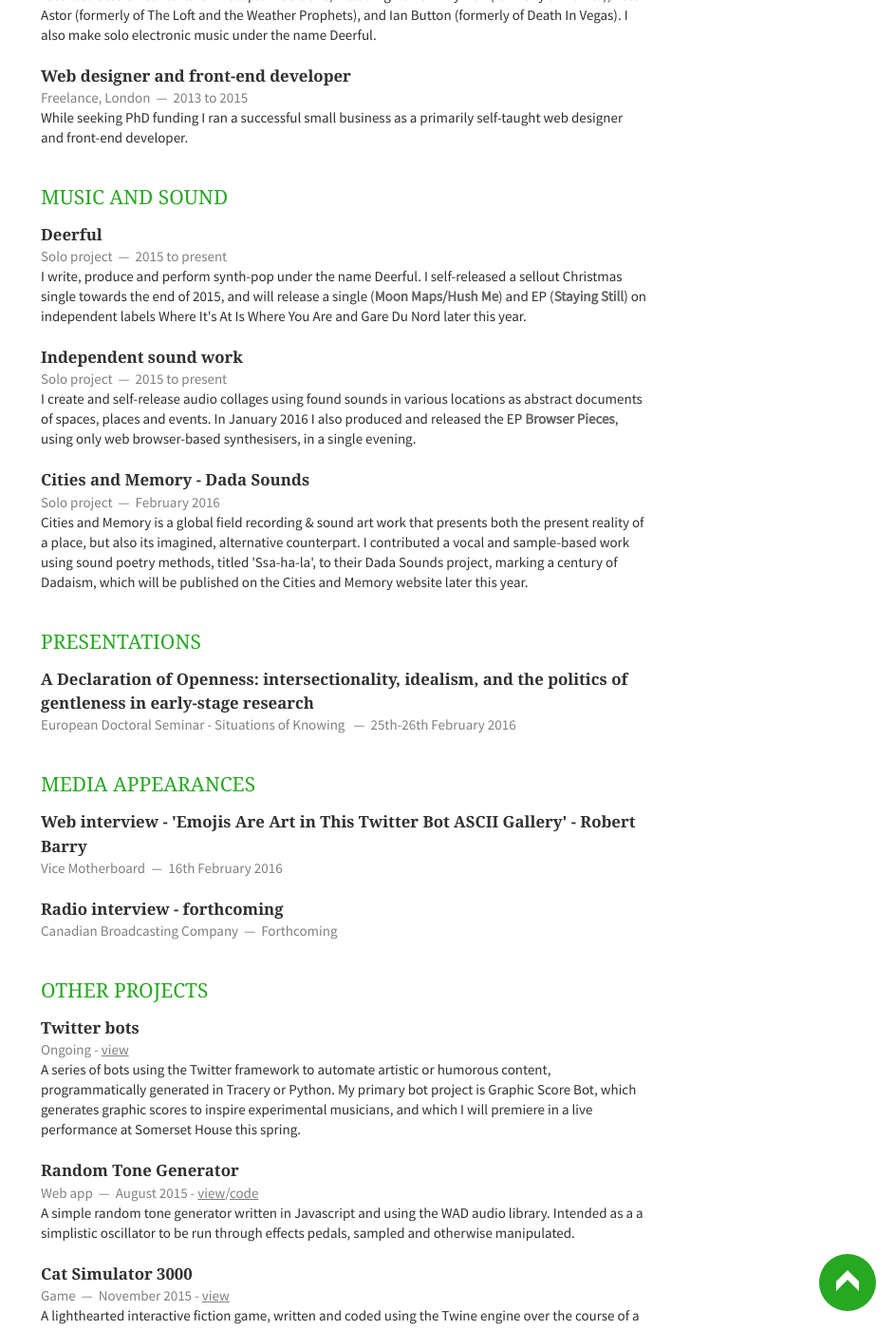
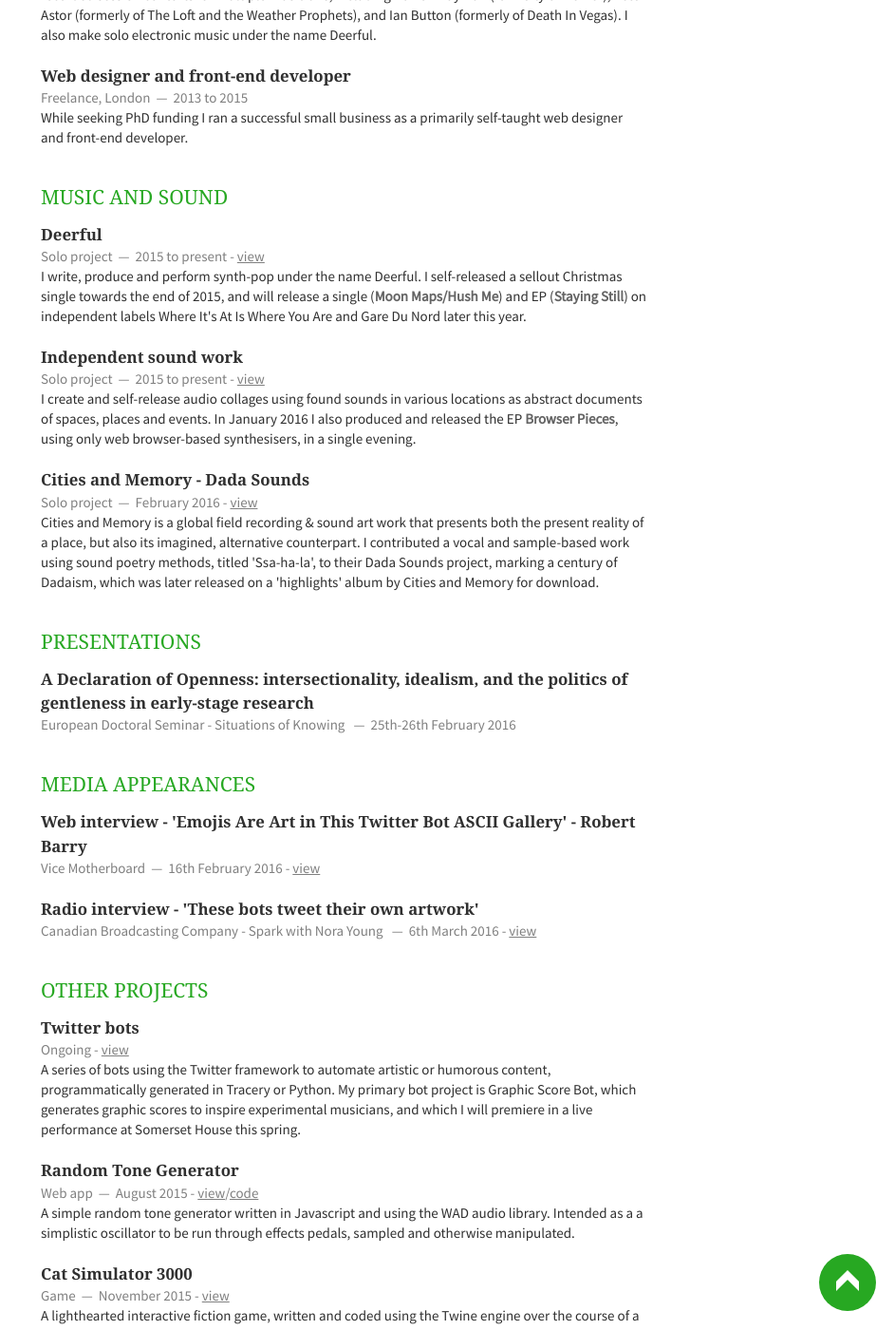
Before and after one commit to emmawinston/cv, a Jekyll site: the page built from index.html, in a window 1280 px wide and 1400 px high, scrolled down 1169 px. Shown: the whole window at 95% size, without its empty margins (337-1280 px from the left). Built offline with Jekyll 4.4.1, drawn with Linux system fonts in a browser that asks for light colours; nearby versions of some CDN libraries; Markdown is read by kramdown in place of the engine named in the settings; the list of posts is cut into pages by our own code.

Commit message:
updated music and media pages

```diff
--- a/_includes/media.html
+++ b/_includes/media.html
@@ -3,14 +3,14 @@
     <article>
         <header>
             <h1>Web interview - 'Emojis Are Art in This Twitter Bot ASCII Gallery' - Robert Barry</h1>
-            <span><address>Vice Motherboard</address><time>16th February 2016</time></span>
+            <span><address>Vice Motherboard</address><time>16th February 2016</time> - <a href="http://motherboard.vice.com/read/tiny-gallery-emojis-are-art-in-this-twitter-bot-ascii-gallery">view</a></span>
         </header>
         <p></p>
     </article>
     <article>
         <header>
-            <h1>Radio interview - forthcoming</h1>
-            <span><address>Canadian Broadcasting Company</address><time>Forthcoming</time></span>
+            <h1>Radio interview - 'These bots tweet their own artwork'</h1>
+            <span><address>Canadian Broadcasting Company - Spark with Nora Young </address><time>6th March 2016</time> - <a href="http://www.cbc.ca/radio/spark/312-growth-and-the-start-up-economy-twitter-bot-art-and-more-1.3471294/these-bots-tweet-their-own-artwork-1.3471507">view</a></span>
         </header>
         <p></p>
     </article>
--- a/_includes/music.html
+++ b/_includes/music.html
@@ -3,7 +3,7 @@
     <article>
         <header>
             <h1>Deerful</h1>
-            <span><address>Solo project</address><time>2015 to present</time></span>
+            <span><address>Solo project</address><time>2015 to present</time> - <a href="https://deerful.com">view</a></span>
         </header>
         <p>
            I write, produce and perform synth-pop under the name Deerful. I self-released a sellout Christmas single towards the end of 2015, and will release a single (<em>Moon Maps/Hush Me</em>) and EP (<em>Staying Still</em>) on independent labels Where It's At Is Where You Are and Gare Du Nord later this year.
@@ -12,7 +12,7 @@
     <article>
         <header>
             <h1>Independent sound work</h1>
-            <span><address>Solo project</address><time>2015 to present</time></span>
+            <span><address>Solo project</address><time>2015 to present</time> - <a href="http://deerful.audio">view</a></span>
         </header>
         <p>
         I create and self-release audio collages using found sounds in various locations as abstract documents of spaces, places and events. In January 2016 I also produced and released the EP <em>Browser Pieces</em>, using only web browser-based synthesisers, in a single evening.
@@ -21,10 +21,10 @@
     <article>
         <header>
             <h1>Cities and Memory - Dada Sounds</h1>
-            <span><address>Solo project</address><time>February 2016</time></span>
+            <span><address>Solo project</address><time>February 2016</time> - <a href="https://citiesandmemory.bandcamp.com/album/dada-sounds">view</a></span>
         </header>
         <p>
-       Cities and Memory is a global field recording &amp; sound art work that presents both the present reality of a place, but also its imagined, alternative counterpart. I contributed a vocal and sample-based work using sound poetry methods, titled 'Ssa-ha-la', to their Dada Sounds project, marking a century of Dadaism, which will be published on the Cities and Memory website later this year.
+       Cities and Memory is a global field recording &amp; sound art work that presents both the present reality of a place, but also its imagined, alternative counterpart. I contributed a vocal and sample-based work using sound poetry methods, titled 'Ssa-ha-la', to their Dada Sounds project, marking a century of Dadaism, which was later released on a 'highlights' album by Cities and Memory for download.
     </article>
 
 </section>
```
